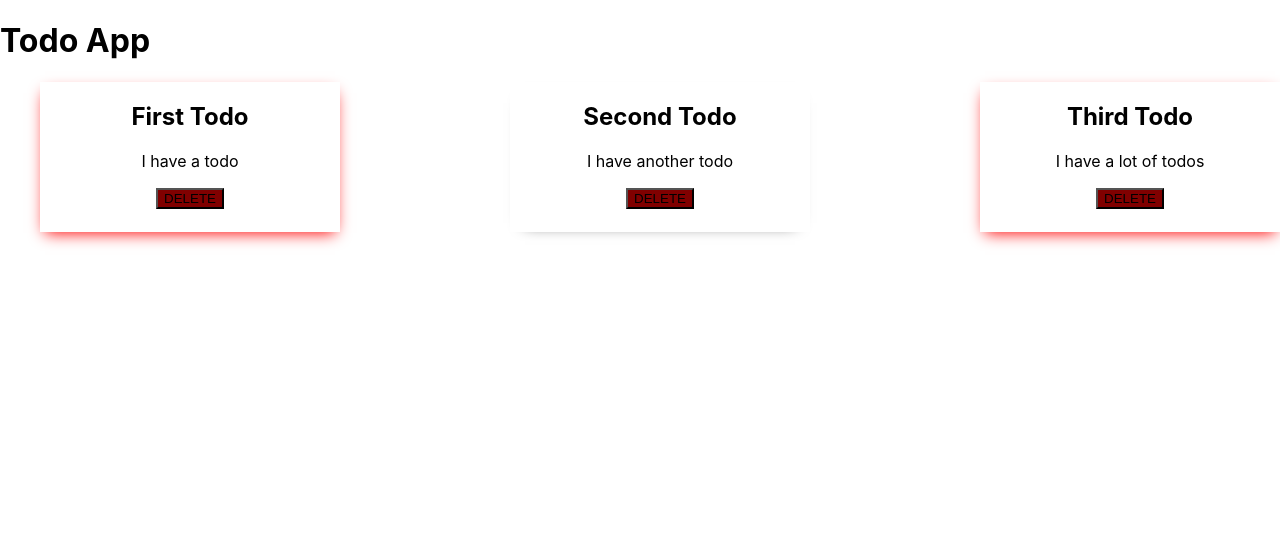
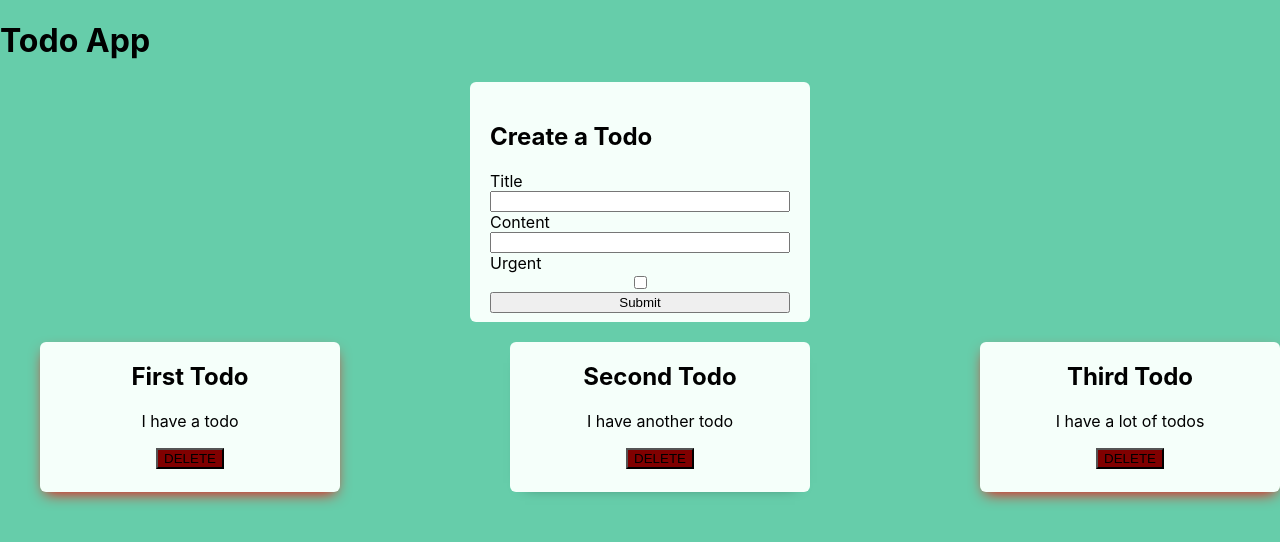
Before and after one commit to btdunn/todoApp, a React (Create React App) app: page / in a window 1280 px wide. Shown: the top 542 px of the page. Built offline with nearby package versions, Linux system fonts and the light colour scheme.

Commit message:
added form

```diff
--- a/src/App.css
+++ b/src/App.css
@@ -1,3 +1,21 @@
+body{
+  background-color: mediumaquamarine;
+}
+
+
+.todo-form{
+  display: flex;
+  flex-direction: column;
+  width: 300px;
+  height: 200px;
+  margin: auto;
+  justify-content: space-between;
+  background-color: mintcream;
+  padding: 20px;
+  border-radius: 6px;
+  margin-bottom: 20px;
+}
+
 .todo-list {
   display: flex;
   list-style-type: none;
@@ -9,6 +27,8 @@
   height: 150px;
   box-shadow: 0 6px 15px -15px black;
   text-align: center;
+  background-color: mintcream;
+  border-radius: 6px;
 }
 
 .urgent {
--- a/src/App.js
+++ b/src/App.js
@@ -1,5 +1,6 @@
 import './App.css';
 import TodoList from './components/TodoList'
+import TodoForm from './components/TodoForm'
 import { Component } from 'react'
 
 
@@ -22,6 +23,7 @@
     return (
       <div className="App">
         <h1>Todo App</h1>
+        <TodoForm />
         <TodoList deleteTodo={this.deleteTodo} todos ={this.state.todos}/>
       </div>
     );
--- /dev/null
+++ b/src/components/TodoForm.js
@@ -0,0 +1,28 @@
+import { Component } from 'react'
+
+const initialState = {
+  title: "",
+  content: "",
+  urgent: false,
+  done: false
+}
+
+export default class TodoForm extends Component {
+
+  state = initialState
+
+  render(){
+    return (
+      <form className="todo-form" action="">
+        <h2>Create a Todo</h2>
+        <label>Title</label>
+        <input type="text" name="title"/>
+        <label>Content</label>
+        <input type="text" name="content"/>
+        <label>Urgent</label>
+        <input type="checkbox" name="urgent"/>
+        <input type="submit"/>
+      </form>
+    )
+  }
+}
```
